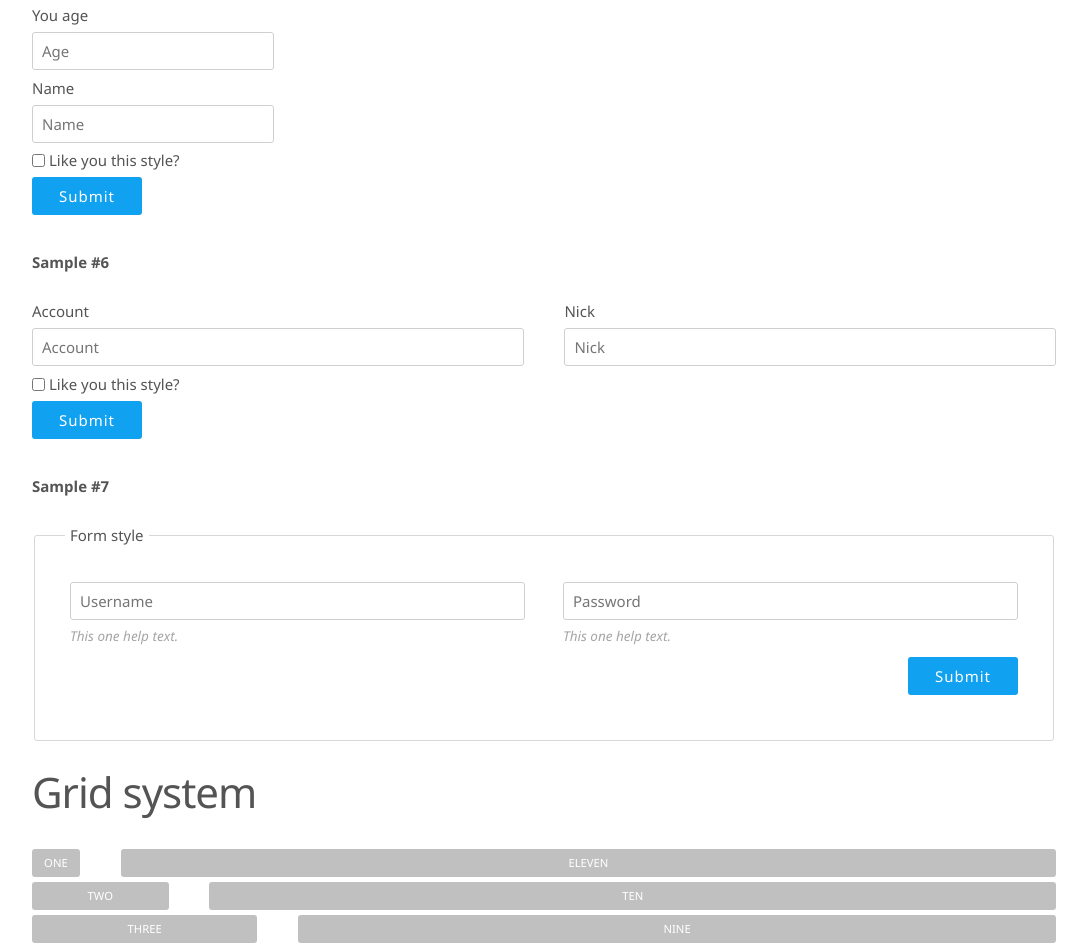
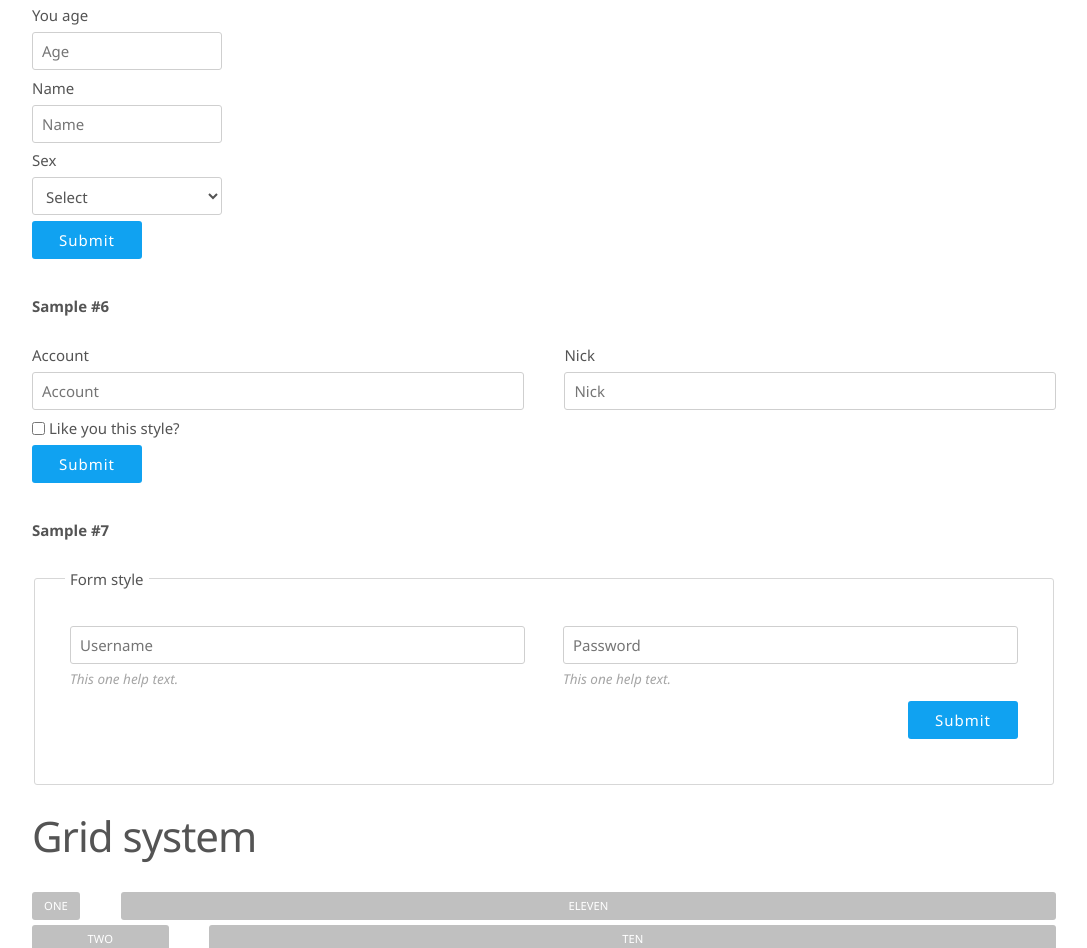
Before and after one commit to css-ui/css-ui, a plain HTML site: page src/demo/index.html in a window 1280 px wide. Shown: the part 2614-3562 px from the top of the page, without its empty margins (96-1183 px from the left). Drawn offline with Linux system fonts and the light colour scheme.

Commit message:
fix select, added width for input

```diff
--- a/src/css/forms.responsive.css
+++ b/src/css/forms.responsive.css
@@ -28,6 +28,7 @@ textarea {
 	       display: inline-block;
 	        border: 1px solid #cfcfcf;
 		height: 38px;
+		 width: 190px;
 }
 
 [type="password"]:focus,
@@ -114,7 +115,7 @@ textarea {
         min-height: 65px;
 }
 
-input, textarea, select, fieldset {
+input, textarea, fieldset {
     margin-bottom: 1.5rem;
 }
 
--- a/src/demo/index.html
+++ b/src/demo/index.html
@@ -147,10 +147,14 @@
 					<label for="name">Name</label>
 					<input type="text" id="name" placeholder="Name" required>
 
-					<label for="checkbox">
-						<input type="checkbox" id="checkbox">
-						<span>Like you this style?</span>
-					</label>
+					<div class="wrapping">
+						<label for="name">Sex</label>
+						<select id="sex" required>
+							<option value="">Select</option>
+							<option value="1">Woman</option>
+							<option value="2">Man</option>
+						</select>
+					</div>
 					<input type="submit" class="button primary" value="Submit">
 				</form>
 			</div>
```
